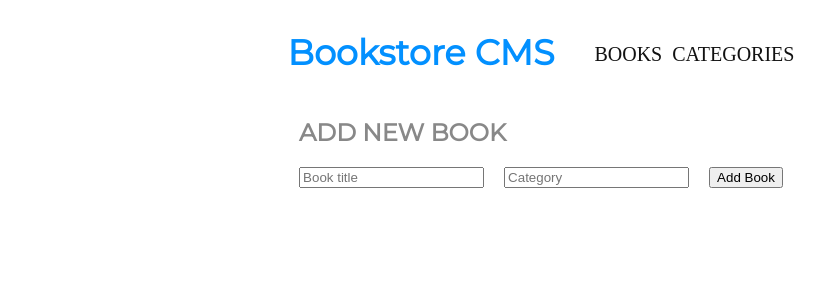
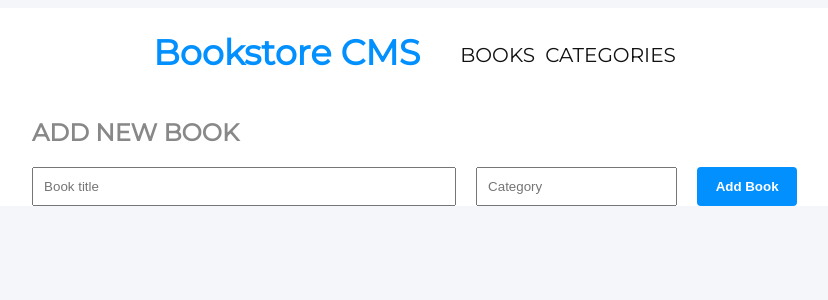
Before and after one commit to thecodechaser/book-store, a React (Create React App) app: page / in a window 1280 px wide. Shown: the top 300 px of the page, without its empty margins (99-927 px from the left). Built offline with nearby package versions, Linux system fonts and the light colour scheme.

Commit message:
Add styling for Books

```diff
--- a/src/App.css
+++ b/src/App.css
@@ -1,4 +1,8 @@
 @import url("https://fonts.googleapis.com/css?family=Montserrat");
+
+body {
+    background-color: #f5f6fa;
+}
 
 /* styles */
 
@@ -6,6 +10,8 @@
     display: flex;
     flex-direction: column;
     align-items: center;
+    background-color: #ffffff;
+   width: 80%;
 }
 
 /* style for header*/
@@ -31,6 +37,7 @@
 .nav-item {
     text-decoration: none;
     color: #121212;
+    font-family: Montserrat;
 }
 
 /* style for books */
@@ -45,4 +52,22 @@
     gap: 20px;
 }
 
+.input-title {
+    padding: 10px;
+    width: 400px;
+}
+
+.input-category {
+    padding: 10px;
+}
+
+.add-book-btn {
+    width: 100px;
+    background-color: #0290ff;
+    color: #fff;
+    font-weight: bold;
+    border: none;
+    border-radius: 4px;
+}
+
 /* style for categories */
--- a/src/components/Books.js
+++ b/src/components/Books.js
@@ -8,9 +8,9 @@ const Books = () =>{
             </div>
             <h2 class="add-book-h2">ADD NEW BOOK</h2>
             <form class="form">
-                <input className="book-title" type="text" placeholder="Book title"></input>
-                <input type="text" placeholder="Category"></input>
-                <button type="submit">Add Book</button>
+                <input className="input-title" type="text" placeholder="Book title"></input>
+                <input className="input-category" type="text" placeholder="Category"></input>
+                <button className="add-book-btn" type="submit">Add Book</button>
             </form>
         </main>
     );
```
